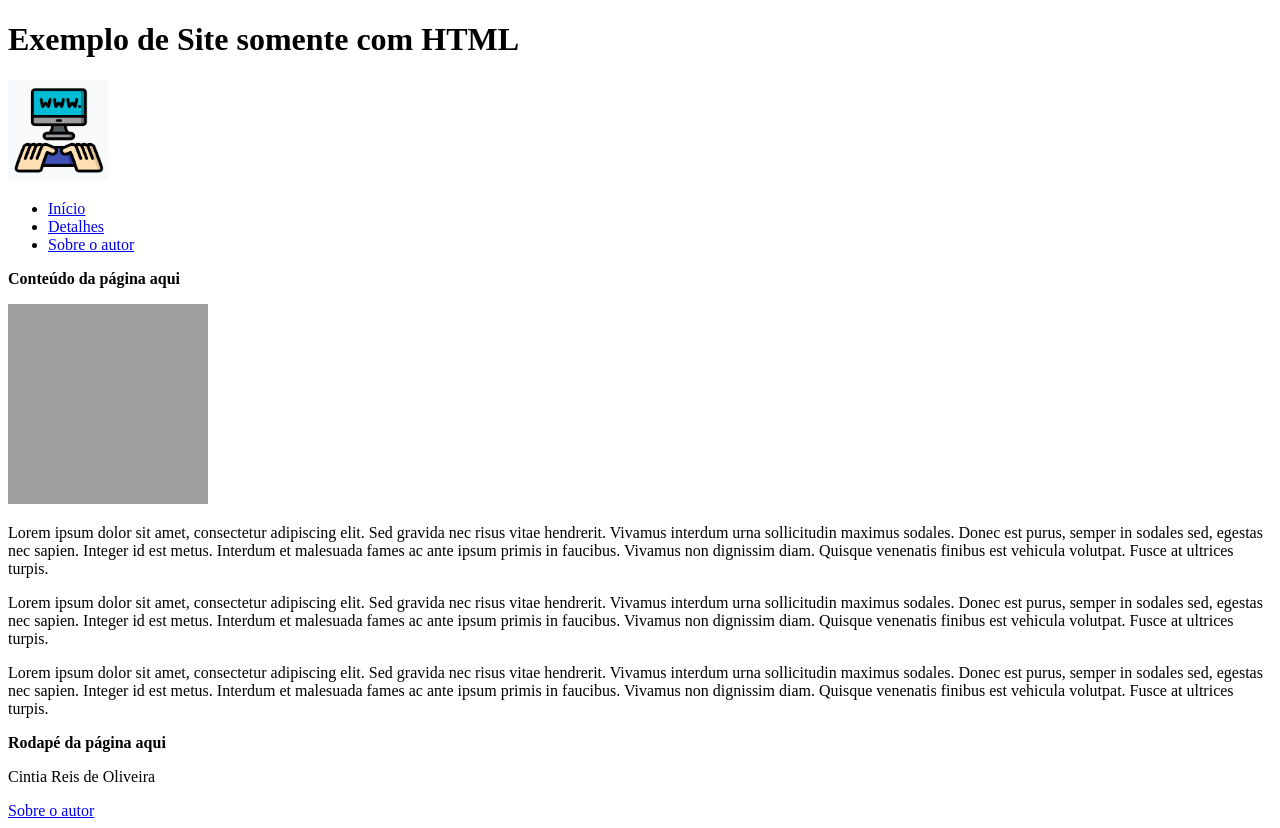
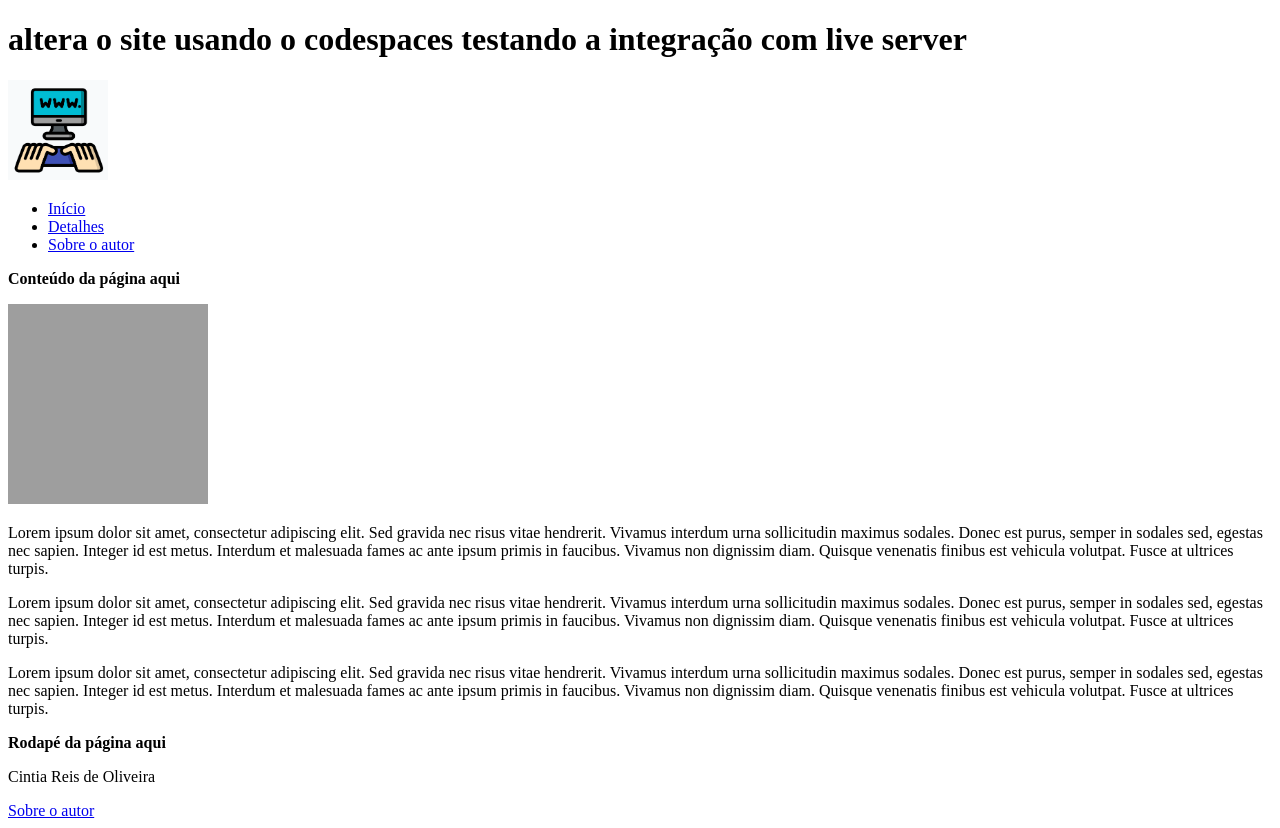
Before and after one commit to CINTIAREISIFCE/projetowebaula3, a plain HTML site: page index.html in a window 1280 px wide. Drawn offline with Linux system fonts and the light colour scheme; grey boxes are pictures that could not be loaded.

Commit message:
Commit testando o live server e o codespaces juntos

```diff
--- a/index.html
+++ b/index.html
@@ -8,7 +8,7 @@
 <body>
 	<div class="container">
 		<header>
-			<h1> Exemplo de Site somente com HTML</h1>
+			<h1> altera o site usando o codespaces testando a integração com live server</h1>
 			<img src="logo.png" alt="Imagem de exemplo" width="100" height="100">
 			<nav>
 				<ul>
```
